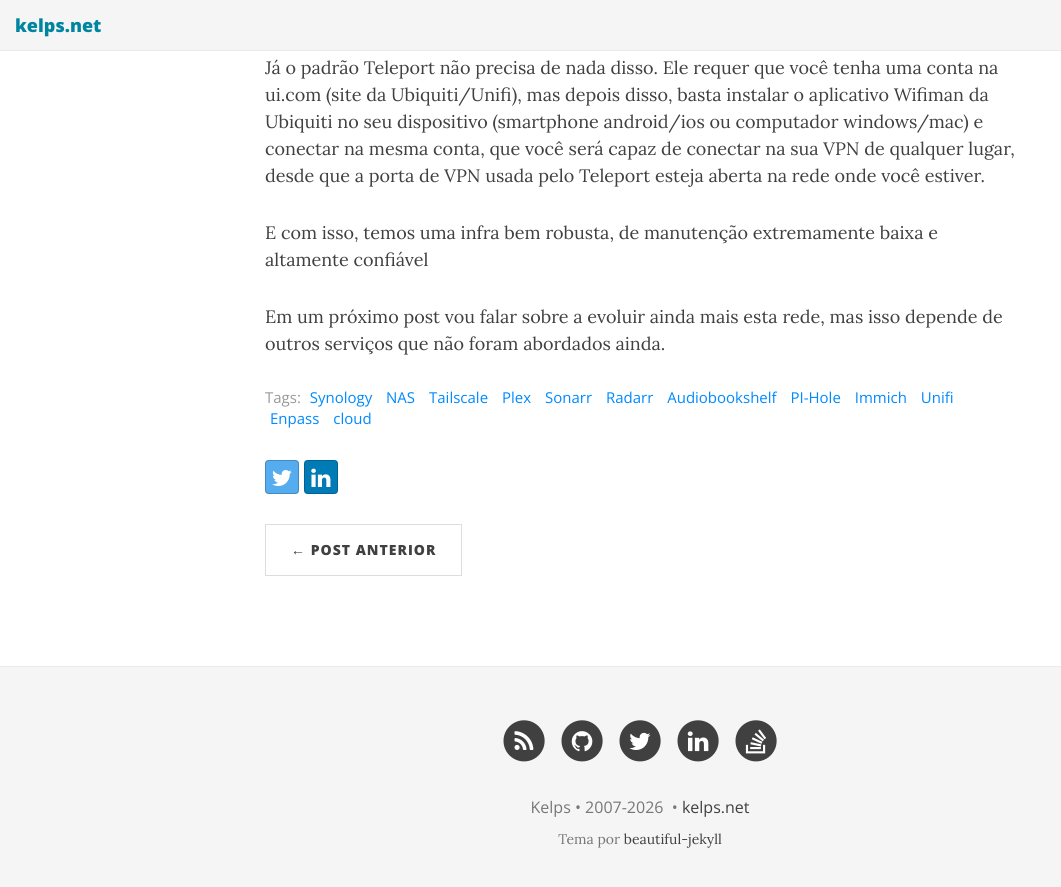
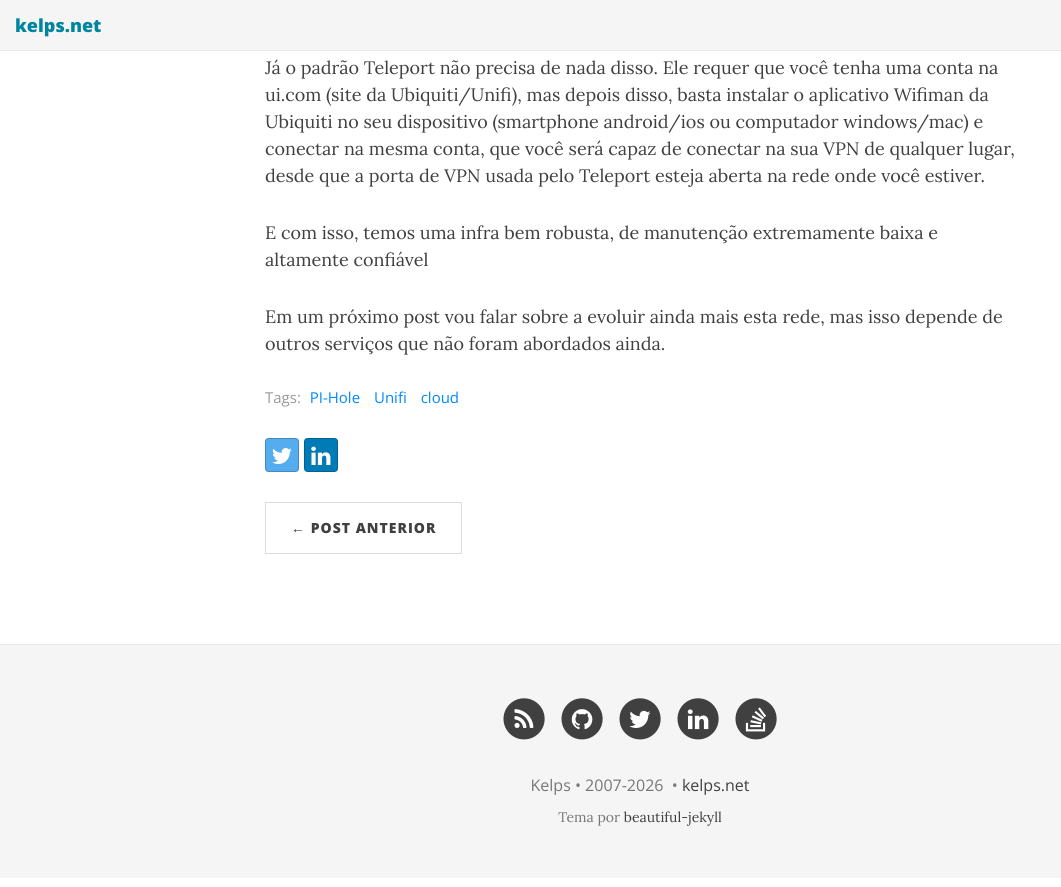
Before and after one commit to kelps/kelps.github.io, a Jekyll site: the page built from _posts/2026-04-05-independencia-nuvem-parte-01-rede.md, in a window 1280 px wide and 900 px high, scrolled down 6853 px. Shown: the top 887 px of the window, without its empty margins (0-1061 px from the left). Built offline with Jekyll 4.4.1, drawn with Linux system fonts in a browser that asks for light colours; nearby versions of some CDN libraries.

Commit message:
ajuste nas tags

```diff
--- a/_posts/2026-04-05-independencia-nuvem-parte-01-rede.md
+++ b/_posts/2026-04-05-independencia-nuvem-parte-01-rede.md
@@ -3,7 +3,7 @@
 title: Independência da Nuvem - parte 1 - Rede
 published: true
 date: 2026-04-05T13:28:07.0000000-03:00
-tags: [Synology, NAS, Tailscale, Plex, Sonarr, Radarr, Audiobookshelf, PI-Hole, Immich, Unifi, Enpass, cloud]
+tags: [PI-Hole, Unifi, cloud]
 ---
 
 Este é primeiro de uma série de posts que estou preparando para descrever de forma detalhada como estou fazendo para reduzir minha dependência de diversos serviços online, de forma segura, prática e agradável de usar. Nestes posts vou falar sobre os serviços que estou usando e detalhar como foram configurados e as decisões que levaram às escolhas que foram feitas.
```
